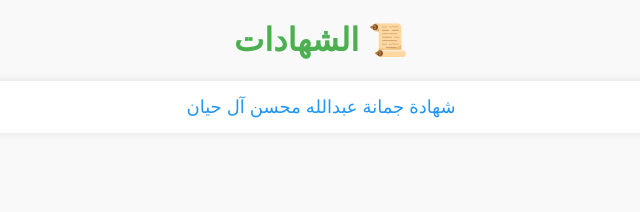
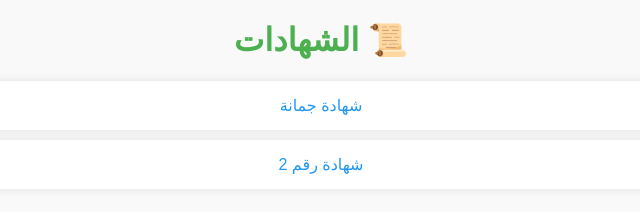
Before and after one commit to fryalalklyb-ops/nahlcoop-site, a plain HTML site: page certificates/index.html in a window 1280 px wide. Shown: the whole page, without its empty margins (319-959 px from the left). Drawn offline with Linux system fonts and the light colour scheme.

Commit message:
Update index.html

```diff
--- a/certificates/index.html
+++ b/certificates/index.html
@@ -23,10 +23,9 @@
             border-radius: 8px;
             box-shadow: 0 0 10px rgba(0,0,0,0.1);
         }
-        .cert-item a {
+        a {
             color: #2196F3;
             text-decoration: none;
-            font-size: 18px;
         }
     </style>
 </head>
@@ -34,9 +33,10 @@
     <h1>📜 الشهادات</h1>
     <div class="cert-list">
         <div class="cert-item">
-            <a href="https://drive.google.com/file/d/1W_A7iYu2pHh14Ljat2b3MINwfuTsewZZ/view?usp=drivesdk" target="_blank">
-                شهادة جمانة عبدالله محسن آل حيان
-            </a>
+            <a href="https://drive.google.com/file/d/1W_A7iYu2pHh14Ljat2b3MINwfuTsewZZ/view?usp=drivesdk" target="_blank">شهادة جمانة</a>
+        </div>
+        <div class="cert-item">
+            <a href="رابط_الشهادة_الثانية" target="_blank">شهادة رقم 2</a>
         </div>
     </div>
 </body>
```
